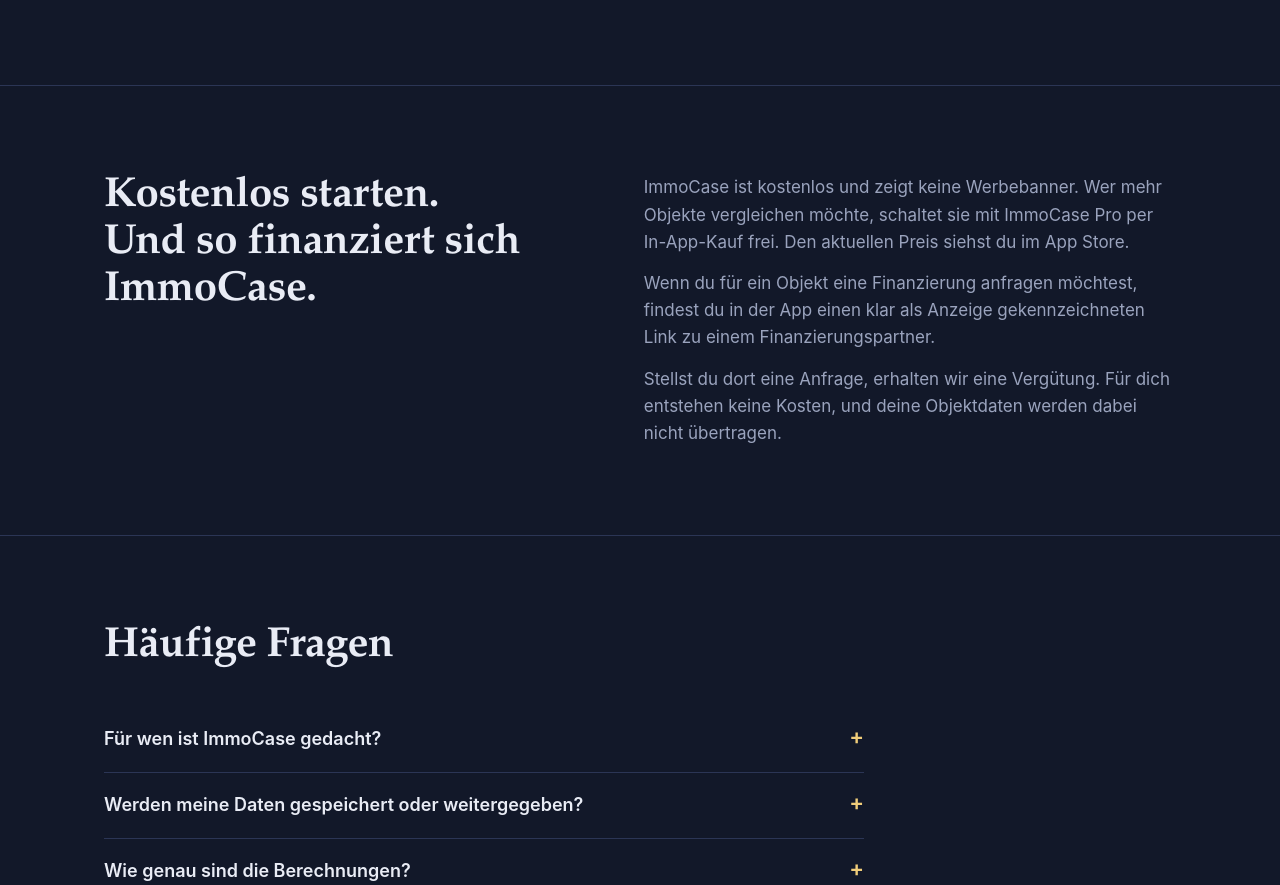
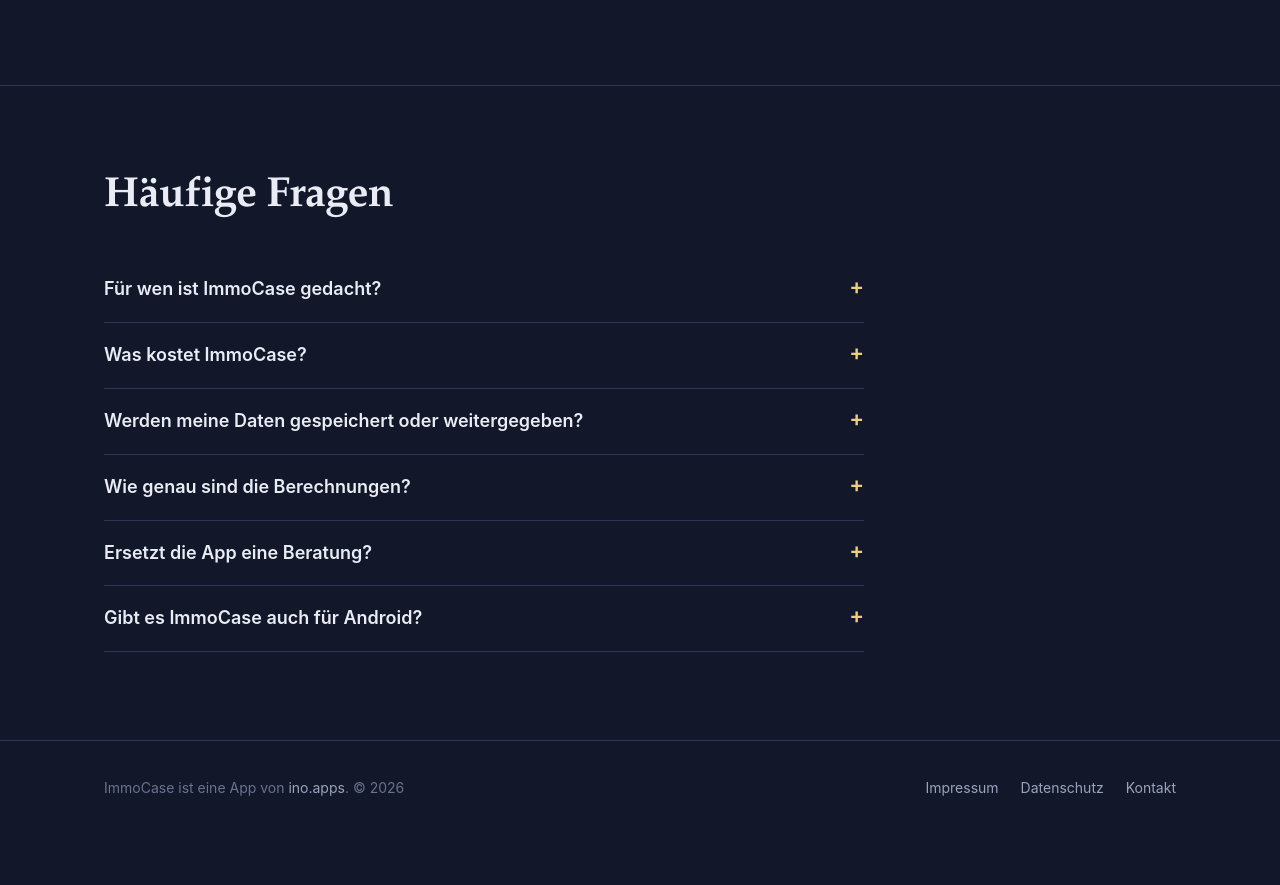
Before and after one commit to ino-apps/inoapps-website, a plain HTML site: page immocase/index.html in a window 1280 px wide. Shown: the part 3139-4024 px from the top of the page. After the commit the page ends 3987 px from the top, so only its background shows below. Drawn offline with Linux system fonts and the light colour scheme.

Commit message:
Add files via upload

```diff
--- a/immocase/index.html
+++ b/immocase/index.html
@@ -92,22 +92,12 @@
     </div>
   </section>
 
-  <section class="section" aria-labelledby="fair-title">
-    <div class="wrap fair">
-      <h2 id="fair-title">Kostenlos starten. Und so finanziert sich ImmoCase.</h2>
-      <div>
-        <p>ImmoCase ist kostenlos und zeigt keine Werbebanner. Wer mehr Objekte vergleichen möchte, schaltet sie mit ImmoCase Pro per In-App-Kauf frei. Den aktuellen Preis siehst du im App Store.</p>
-        <p>Wenn du für ein Objekt eine Finanzierung anfragen möchtest, findest du in der App einen klar als Anzeige gekennzeichneten Link zu einem Finanzierungspartner.</p>
-        <p>Stellst du dort eine Anfrage, erhalten wir eine Vergütung. Für dich entstehen keine Kosten, und deine Objektdaten werden dabei nicht übertragen.</p>
-      </div>
-    </div>
-  </section>
-
   <section class="section" id="fragen" aria-labelledby="q-title">
     <div class="wrap">
       <h2 id="q-title">Häufige Fragen</h2>
       <div class="faq">
         <details><summary>Für wen ist ImmoCase gedacht?</summary><p>Für private Kapitalanleger, die vermietete Wohnungen oder kleine Mehrfamilienhäuser in Deutschland kaufen oder im Bestand bewerten wollen.</p></details>
+        <details><summary>Was kostet ImmoCase?</summary><p>ImmoCase ist kostenlos. Wer mehr Objekte vergleichen möchte, schaltet sie mit ImmoCase Pro per In-App-Kauf frei. Den aktuellen Preis siehst du im App Store.</p></details>
         <details><summary>Werden meine Daten gespeichert oder weitergegeben?</summary><p>Nein. Alle Eingaben werden ausschließlich lokal auf deinem iPhone gespeichert. Es gibt kein Konto, keinen Server und kein Tracking.</p></details>
         <details><summary>Wie genau sind die Berechnungen?</summary><p>ImmoCase rechnet die Finanzierung monatlich und berücksichtigt die wichtigsten steuerlichen Regeln für Privatanleger. Es bleibt eine Modellrechnung mit vereinfachten Annahmen, etwa einem konstanten Steuersatz.</p></details>
         <details><summary>Ersetzt die App eine Beratung?</summary><p>Nein. ImmoCase liefert eine fundierte erste Einschätzung. Für Steuer-, Rechts- und Finanzierungsfragen zu deinem konkreten Fall wende dich an entsprechende Fachleute.</p></details>
```
